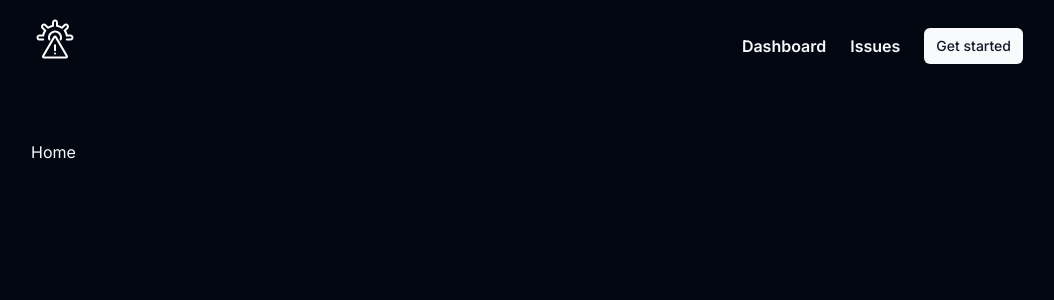
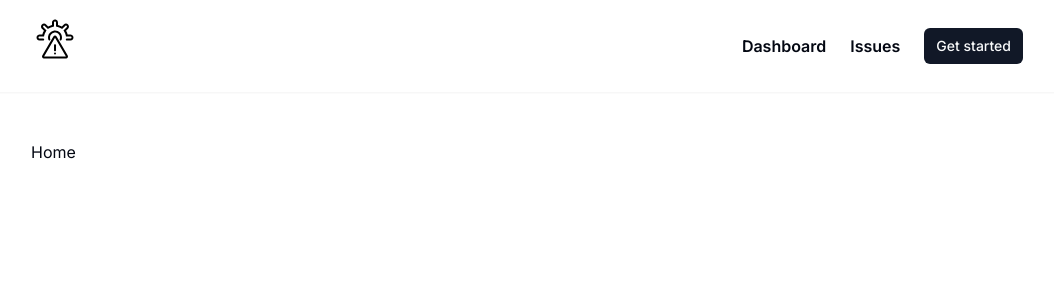
Before and after one commit to ahmeds189/issue-tracker, a Next.js app: page / in a window 1280 px wide. Shown: the top 300 px of the page, without its empty margins (113-1167 px from the left). Built offline with nearby package versions, Linux system fonts and the light colour scheme.

Commit message:
test light and dark mode

```diff
--- a/app/layout.tsx
+++ b/app/layout.tsx
@@ -15,7 +15,7 @@ export const metadata: Metadata = {
 
 export default function RootLayout({ children }: PropsWithChildren) {
 	return (
-		<html lang='en' className='dark'>
+		<html lang='en' className='light'>
 			<body className={cn('min-h-[100svh] flex flex-col', inter.className)}>
 				<Navbar />
 				<main className='flex-1 py-12'>{children}</main>
```
